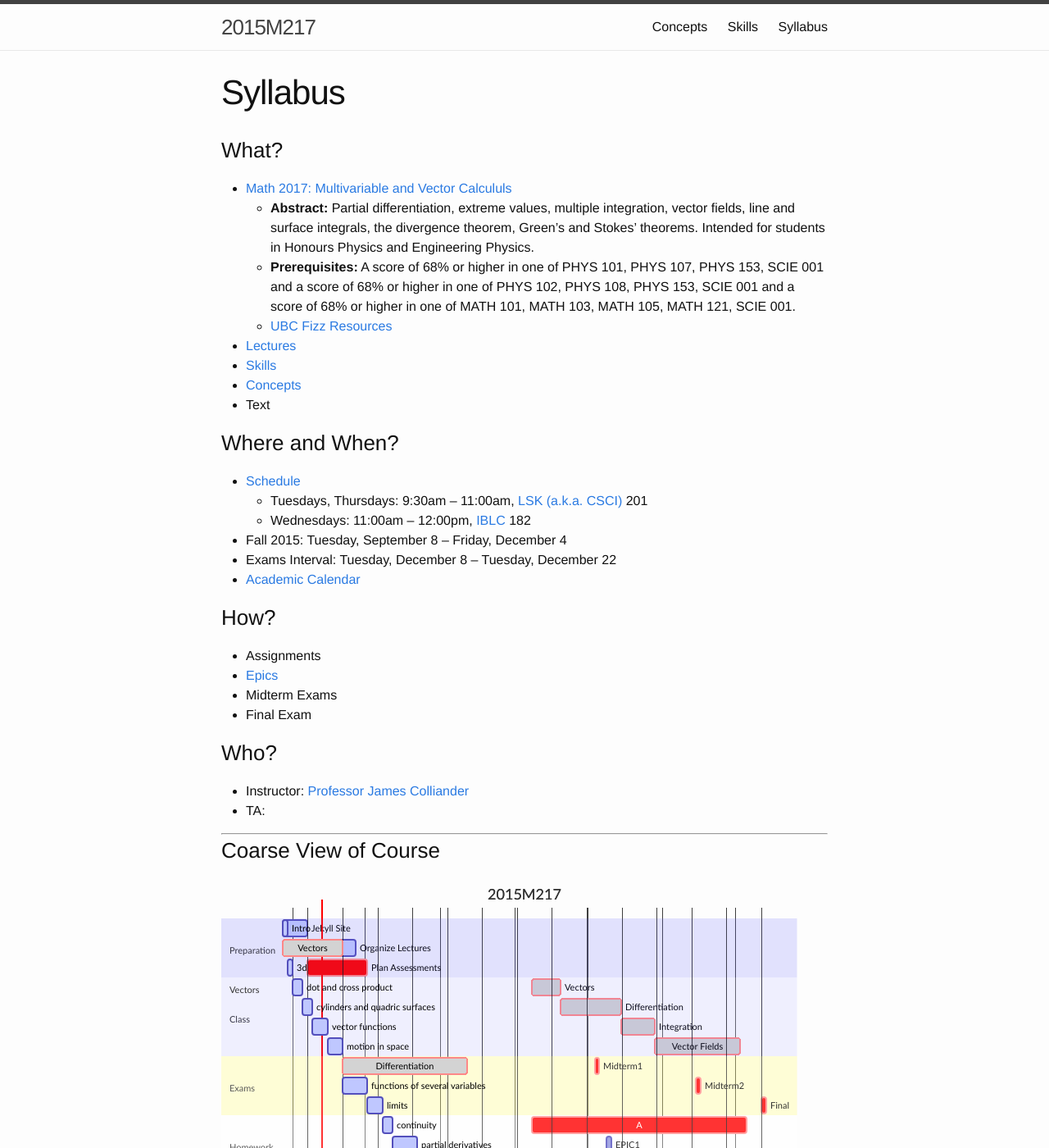
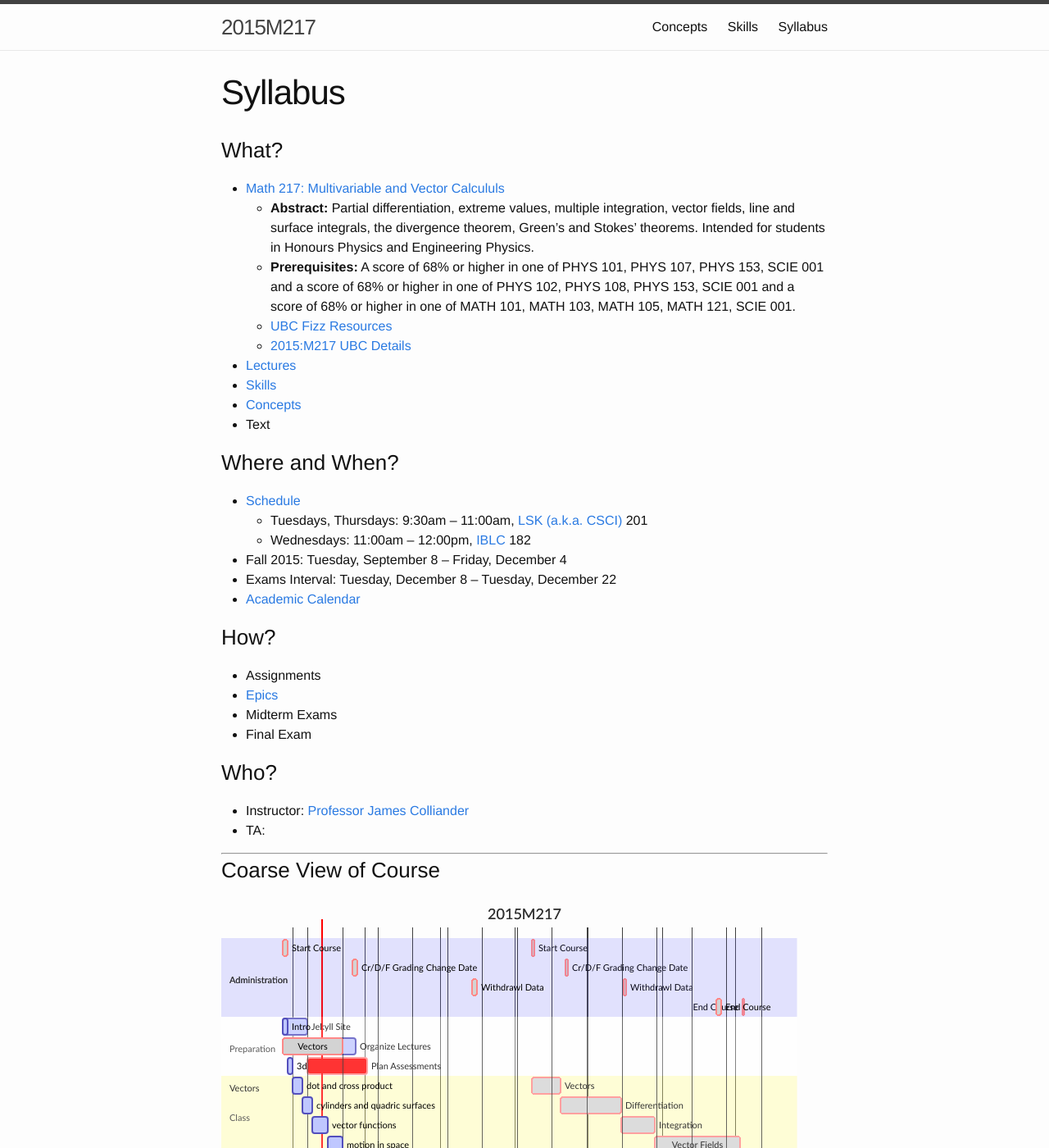
Before and after one commit to colliand/2015M217, a Jekyll site: the page built from syllabus.md, in a window 1280 px wide and 1400 px high. Shown: the whole window at 82% size. Built offline with Jekyll 4.4.1, drawn with Linux system fonts in a browser that asks for light colours.

Commit message:
change a bunch of stuff

```diff
--- a/syllabus.md
+++ b/syllabus.md
@@ -53,10 +53,11 @@
 
 ### What?
 
-* [Math 2017: Multivariable and Vector Calcululs](https://courses.students.ubc.ca/cs/main?pname=subjarea&tname=subjareas&req=3&dept=MATH&course=217)
+* [Math 217: Multivariable and Vector Calcululs](https://courses.students.ubc.ca/cs/main?pname=subjarea&tname=subjareas&req=3&dept=MATH&course=217)
     * **Abstract:** Partial differentiation, extreme values, multiple integration, vector fields, line and surface integrals, the divergence theorem, Green's and Stokes' theorems. Intended for students in Honours Physics and Engineering Physics.
     * **Prerequisites:** A score of 68% or higher in one of PHYS 101, PHYS 107, PHYS 153, SCIE 001 and a score of 68% or higher in one of PHYS 102, PHYS 108, PHYS 153, SCIE 001 and a score of 68% or higher in one of MATH 101, MATH 103, MATH 105, MATH 121, SCIE 001.
     * [UBC Fizz Resources](http://www.ubcfizz.com/course-directory/math-courses/math-217-1)
+    * [2015:M217 UBC Details](https://courses.students.ubc.ca/cs/main?pname=subjarea&tname=subjareas&req=5&dept=MATH&course=217&section=101)
 *   [Lectures]( {{site.baseurl}}/index.html )
 *   [Skills]( {{site.baseur}}/2015M217/categories/ )  <!-- including subdir is a hack. -->
 *   [Concepts]( {{site.baseurl}}/tags/ )
@@ -93,14 +94,15 @@
 ***
 
 
+
 ### Coarse View of Course
 
 <!-- <div class="mermaid">
 gantt
-		vectors  2015-09-08, 12d
-		partial derivatives 2015-09-20, 26d
-		integration 2015-10-16, 14d
-		vector fields 2015-11-01, 26d
+        vectors  2015-09-08, 12d
+        partial derivatives 2015-09-20, 26d
+        integration 2015-10-16, 14d
+        vector fields 2015-11-01, 26d
 </div> -->
 
 
@@ -110,21 +112,27 @@
         dateFormat  YYYY-MM-DD
         title 2015M217
 
+        section Administration
+        Start Course     :crit, done, admin1, 2015-09-08, 1d
+        Cr/D/F Grading Change Date    :crit, done, admin2, 2015-09-22, 1d
+        Withdrawl Data     :crit, done, admin3, 2015-10-16, 1d
+        End Course      :crit, done, admin4, 2015-12-04, 1d
+
         section Preparation
         Jekyll Site     :active, web1, 2015-05-28, 10d
         Organize Lectures   :active, web2, after web1, 20d
         Plan Assessments    :crit, after web1, 25d
 
         section Class
-        Vectors            	:crit, done,    des1, 2015-09-08, 12d
-        Differentiation		      :crit, done, des2, after des1, 25d
+        Vectors             :crit, done,    des1, 2015-09-08, 12d
+        Differentiation           :crit, done, des2, after des1, 25d
         Integration               :crit, done, des3, after des2, 14d
         Vector Fields               :crit, done, des4, after des3, 35d
 
         section Exams
-        Midterm1	:crit, mt1, 2015-10-04, 2d
-        Midterm2	:crit, mt2, 2015-11-15, 2d
-        Final		:crit, final1, 2015-12-12, 2d
+        Midterm1    :crit, mt1, 2015-10-04, 2d
+        Midterm2    :crit, mt2, 2015-11-15, 2d
+        Final       :crit, final1, 2015-12-12, 2d
 
         section Homework
         A          :crit, A1, 2015-09-08, 89d
@@ -141,6 +149,12 @@
 gantt
         dateFormat  YYYY-MM-DD
         title 2015M217
+
+        section Administration
+        Start Course     :crit, done, admin1, 2015-09-08, 1d
+        Cr/D/F Grading Change Date    :crit, done, admin2, 2015-09-22, 1d
+        Withdrawl Data     :crit, done, admin3, 2015-10-16, 1d
+        End Course      :crit, done, admin4, 2015-12-04, 1d
 
 
         section Vectors
@@ -209,6 +223,7 @@
 
 
 
+
 <!--
 This is the base Jekyll theme. You can find out more info about customizing your Jekyll theme, as well as basic Jekyll usage documentation at [jekyllrb.com](http://jekyllrb.com/)
 
```
Also changed, not shown: epics.md (+1 -1 lines), pages/schedule.md (+12 -0 lines), 12 other files.
